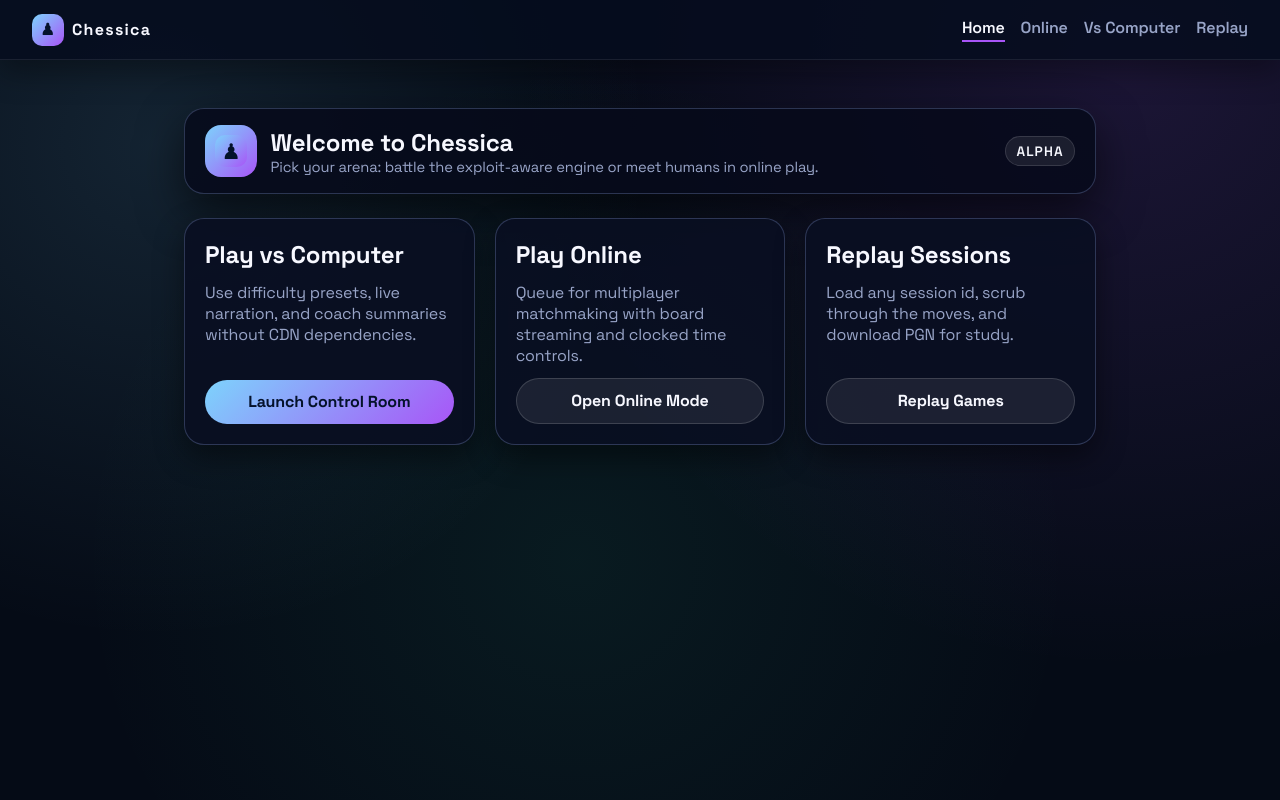
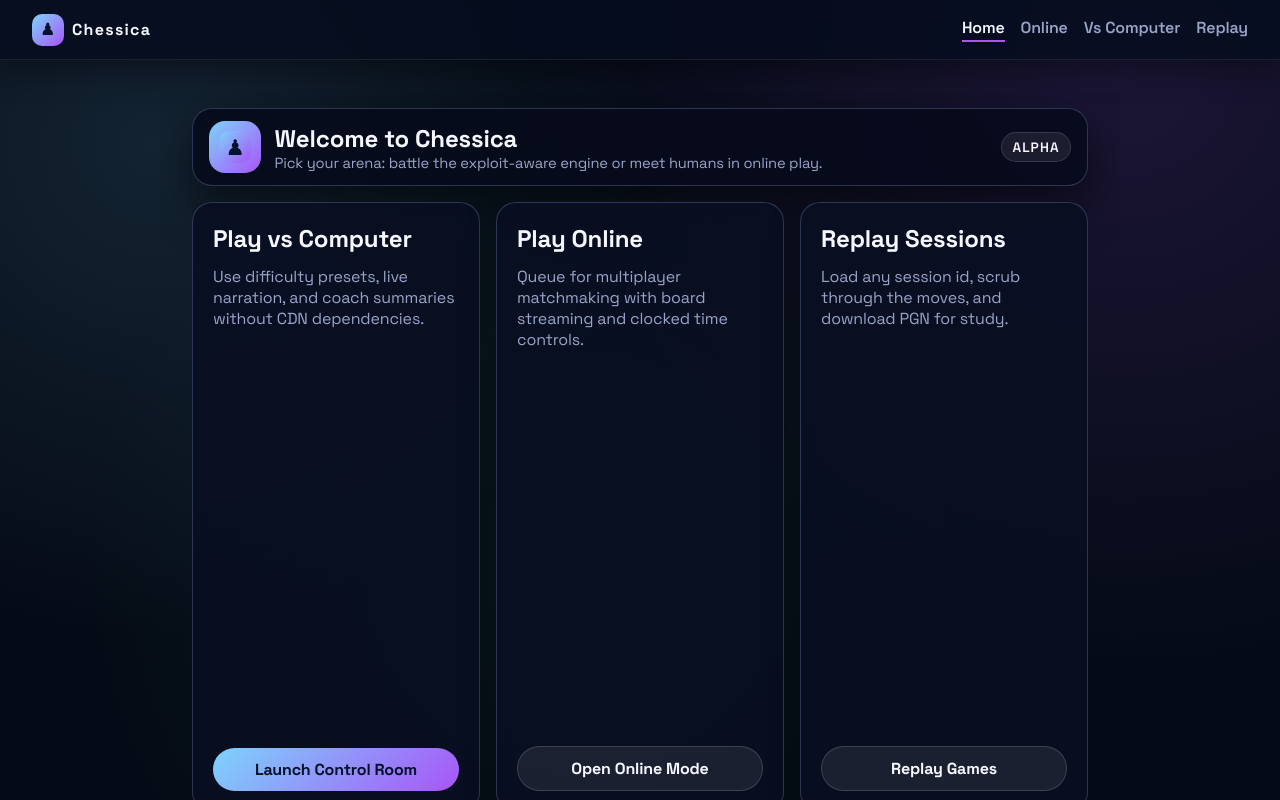
Before and after one commit to jcai27/Chessica, a React (Vite) app in the folder frontend/: page / in a window 1280 px wide. Built offline with nearby package versions, Linux system fonts and the light colour scheme; no server answers.

Commit message:
styling choices

```diff
--- a/frontend/src/styles.css
+++ b/frontend/src/styles.css
@@ -1,20 +1,38 @@
 @import "../styles.css";
 
 .app-shell {
-  min-height: 100vh;
+  height: 100vh;
   display: flex;
   flex-direction: column;
 }
 
 .app-body {
   flex: 1;
-  padding: 1rem 2rem 2rem;
+  overflow: hidden;
+}
+
+.app {
+  display: grid;
+  grid-template-rows: auto 1fr;
+  height: 100%;
+  min-height: 0;
+  padding: 1rem 2rem 1.25rem;
+  gap: 0.75rem;
+  overflow: hidden;
+}
+
+.hero {
+  margin: 0;
+  padding: 0.75rem 1rem;
 }
 
 .page-grid {
   display: grid;
   grid-template-columns: 2fr 1.4fr;
   gap: 1.25rem;
+  min-height: 0;
+  height: 100%;
+  overflow: hidden;
 }
 
 .section-title {
@@ -47,6 +65,8 @@
 .board-wrap {
   display: grid;
   gap: 0.75rem;
+  flex: 1;
+  min-height: 0;
 }
 
 .board-shell-react {
@@ -62,6 +82,8 @@
   margin: 0;
   display: grid;
   gap: 0.5rem;
+  min-height: 0;
+  overflow: auto;
 }
 
 .analysis-item {
@@ -168,6 +190,80 @@
   gap: 0.75rem;
   grid-template-columns: 1fr 1fr;
 }
+.app-shell,
+#root,
+html,
+body {
+  height: 100%;
+}
+
+body {
+  overflow: hidden;
+}
+
+.card,
+.board-card,
+.insight-card,
+.controls,
+.landing {
+  min-height: 0;
+}
+
+.board-card,
+.insight-card {
+  display: flex;
+  flex-direction: column;
+  overflow: hidden;
+}
+
+.insight-stack {
+  display: grid;
+  grid-auto-rows: minmax(0, 1fr);
+  gap: 0.75rem;
+}
+
+.insight-card .analysis-list {
+  height: 100%;
+}
+
+.insight-card .insight-section,
+.insight-card .insight-eval {
+  min-height: 0;
+  overflow: auto;
+}
+
+.landing {
+  height: 100%;
+  display: grid;
+  grid-template-rows: auto 1fr;
+  gap: 1rem;
+  padding: 1rem 2rem 1.25rem;
+  overflow: hidden;
+}
+
+.cta-grid {
+  display: grid;
+  grid-template-columns: repeat(auto-fit, minmax(240px, 1fr));
+  gap: 1rem;
+  min-height: 0;
+  overflow: auto;
+}
+
+.replay-layout {
+  display: grid;
+  grid-template-columns: 1.3fr 1fr;
+  gap: 1rem;
+  min-height: 0;
+  height: 100%;
+  overflow: hidden;
+}
+
+.replay-move-list {
+  display: grid;
+  gap: 0.5rem;
+  max-height: none;
+  overflow: auto;
+}
 
 @media (max-width: 1080px) {
   .page-grid {
```
